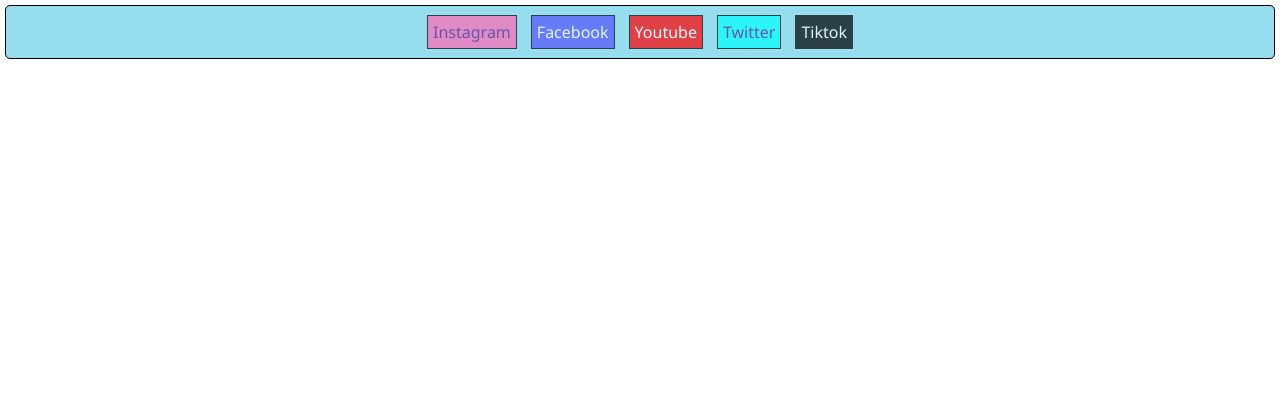
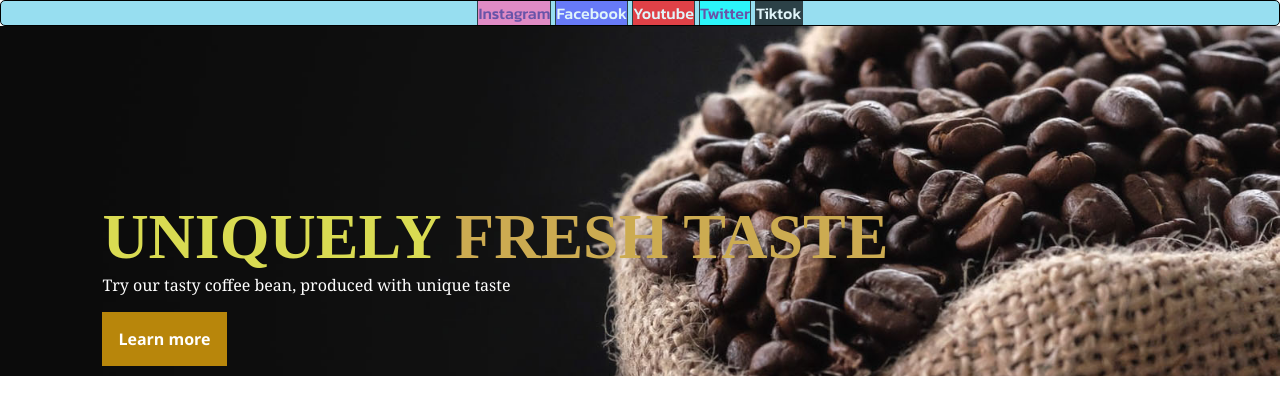
Before and after one commit to altheaabilla/altheaabilla_module5, a plain HTML site: page altheaabilla_module5/index.html in a window 1280 px wide. Drawn offline with Linux system fonts and the light colour scheme.

Commit message:
Add files via upload

```diff
--- a/altheaabilla_module5/index.html
+++ b/altheaabilla_module5/index.html
@@ -4,70 +4,7 @@
 <meta charset="UTF-8">
 <meta name="viewport" content="width=device-width, initial-scale=1.0">
 <title>Document</title>
-<style>
-*{
-    padding: 0ex;
-    margin: 0px;
-}
-div{
 
-    padding: 5px;
-    margin: 5px;
-
-}
-
-.navbar{
-    border: 1px solid black;
-    border-radius: 5px;
-    background-color: rgb(151, 222, 240);
-}
-#ig{
-    background-color: hotpink;
-}
-
-#fb{
-    background-color: rgb(84, 81, 250);
-}
-#fb a{
-    color: white;
-}
-#yt{
-    background-color: red;
-}
-#yt a{
-    color: white;
-}
-
-#twt{
-    background-color: aqua;
-}
-
-#tiktok{
-    background-color: black;
-}
-#tiktok a{
-    color: rgb(255, 254, 254);
-}
-.links{
-    border: 1px solid black;
-    display: inline;
-    font-family: 'Segoe UI', Tahoma, Geneva, Verdana, sans-serif;
-    opacity: 0.7;
-    transform: 0.600;
-
-}
-.links:hover{
-    opacity: 1;
-
-}
-#linksgroup{
-    text-align: center;
-}
-
-.links a{
-text-decoration: none;
-}
-</style>
 </head>
 <body>
 
@@ -85,8 +22,17 @@
         <a href="">Tiktok</a></div>
         </div>
 </div>
+<div class="banner">
+    <div class="bannertext">
+        <h2>Uniquely <span>Fresh Taste</span></h2>
+        <p>Try our tasty coffee bean,
+            produced with unique taste
+        </p>
+        <a href="a">Learn more</a>
+    </div>
+</div>
 
 </div>
-
+<link rel="stylesheet" href="style.css">
 </body>
 </html>
--- /dev/null
+++ b/altheaabilla_module5/style.css
@@ -0,0 +1,103 @@
+@import url('https://fonts.googleapis.com/css2?family=Kanit:wght@500&display=swap');
+*{
+    padding: 0ex;
+    margin: 0px;
+}
+
+.navbar{
+    border: 1px solid black;
+    border-radius: 5px;
+    background-color: rgb(151, 222, 240);
+}
+#ig{
+    background-color: hotpink;
+}
+
+#fb{
+    background-color: rgb(84, 81, 250);
+}
+#fb a{
+    color: white;
+}
+#yt{
+    background-color: red;
+}
+#yt a{
+    color: white;
+}
+
+#twt{
+    background-color: aqua;
+}
+
+#tiktok{
+    background-color: black;
+}
+#tiktok a{
+    color: rgb(255, 254, 254);
+}
+.links{
+    border: 1px solid black;
+    display: inline;
+    font-family: 'Kanit', sans-serif;
+    opacity: 0.7;
+    transition: .4s;
+
+
+}
+.links:hover{
+    opacity: 1;
+    transition: .4s;
+    font-size: larger;
+    font-family: 'Kanit', sans-serif;
+}
+#linksgroup{
+    text-align: center;
+}
+
+.links a{
+text-decoration: none;
+}
+
+
+.banner{
+background-image: url(images/banner-bg.jpg);
+background-size: cover;
+background-position: center;
+width: 100vw;
+height: 350px;
+
+}
+
+.bannertext{
+    position: absolute;
+    top: 25%;
+    left: 8%;
+}
+
+.bannertext h2{
+    text-transform: uppercase;
+    color: rgb(217, 219, 82);
+    font-size: 4em;
+}
+
+.bannertext h2 span{
+    color: rgb(204, 171, 81);
+}
+
+.bannertext p{
+    color: white;
+    font-family: Georgia, 'Times New Roman', Times, serif;
+}
+
+.banner a{
+    text-decoration: none;
+    display: inline-block;
+    padding: 1em;
+    background-color: darkgoldenrod;
+    margin-top: 1em;
+    font-family: 'Segoe UI', Tahoma, Geneva, Verdana, sans-serif;
+    color: white;
+    font-weight: 700;
+
+}
```
Also changed, not shown: altheaabilla_module5/images/banner-bg.jpg (added), altheaabilla_module5/images/pshs.png (added).
